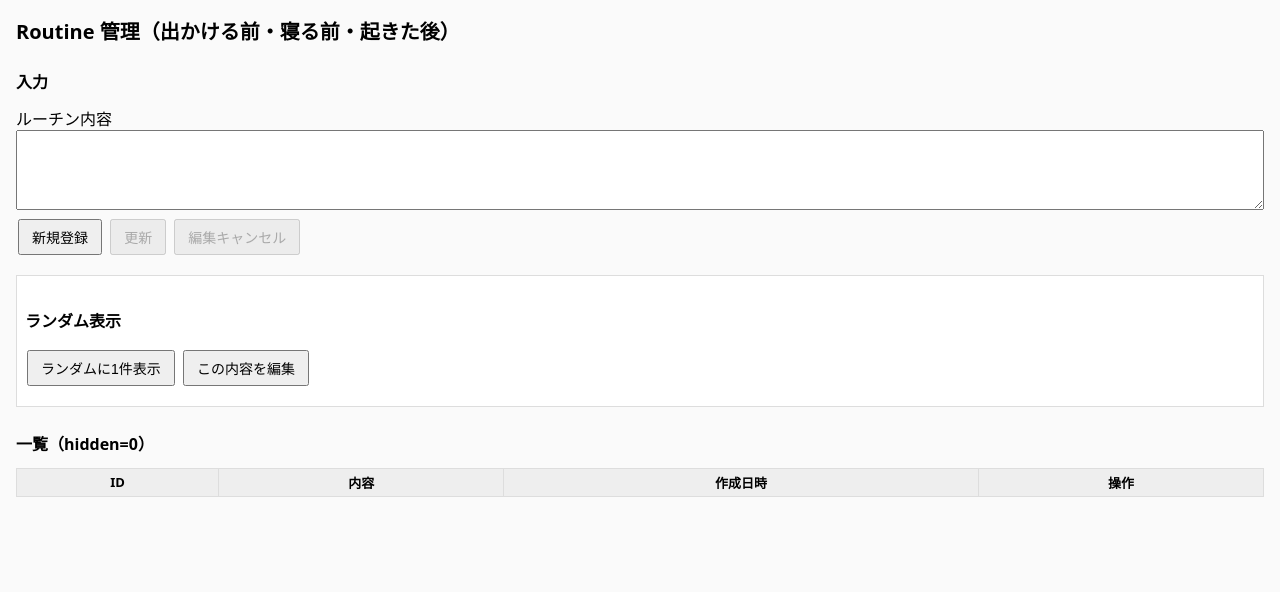
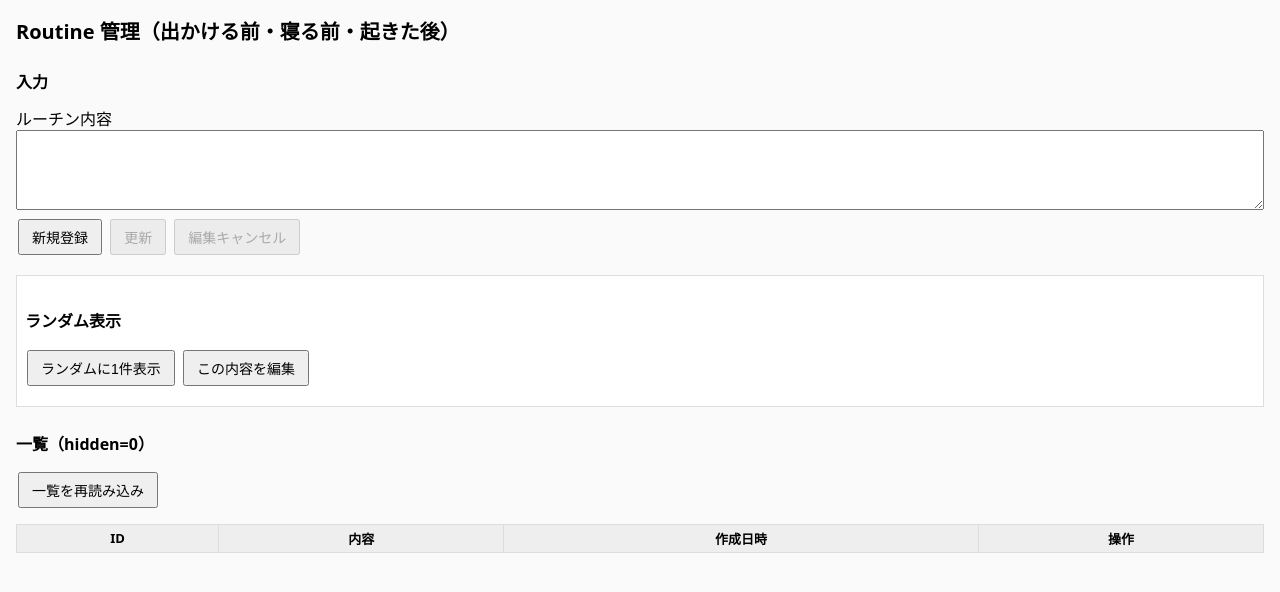
Before and after one commit to jetkitayan/routine, a plain HTML site: page index.html in a window 1280 px wide. Drawn offline with Linux system fonts and the light colour scheme; no server answers.

Commit message:
Update index.html

```diff
--- a/index.html
+++ b/index.html
@@ -48,6 +48,7 @@
 
   <section>
     <h2>一覧（hidden=0）</h2>
+    <button id="reloadListBtn">一覧を再読み込み</button>
     <table id="listTable">
       <thead>
         <tr>
```
